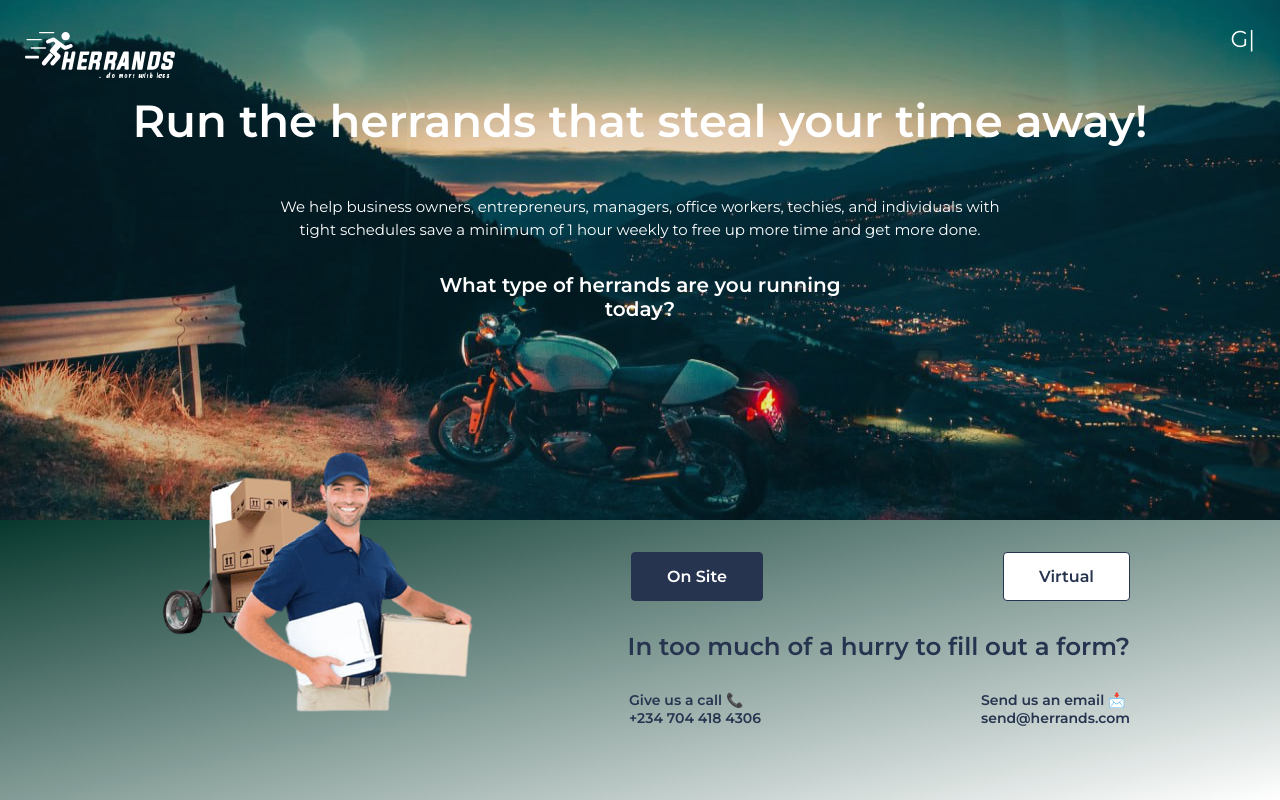
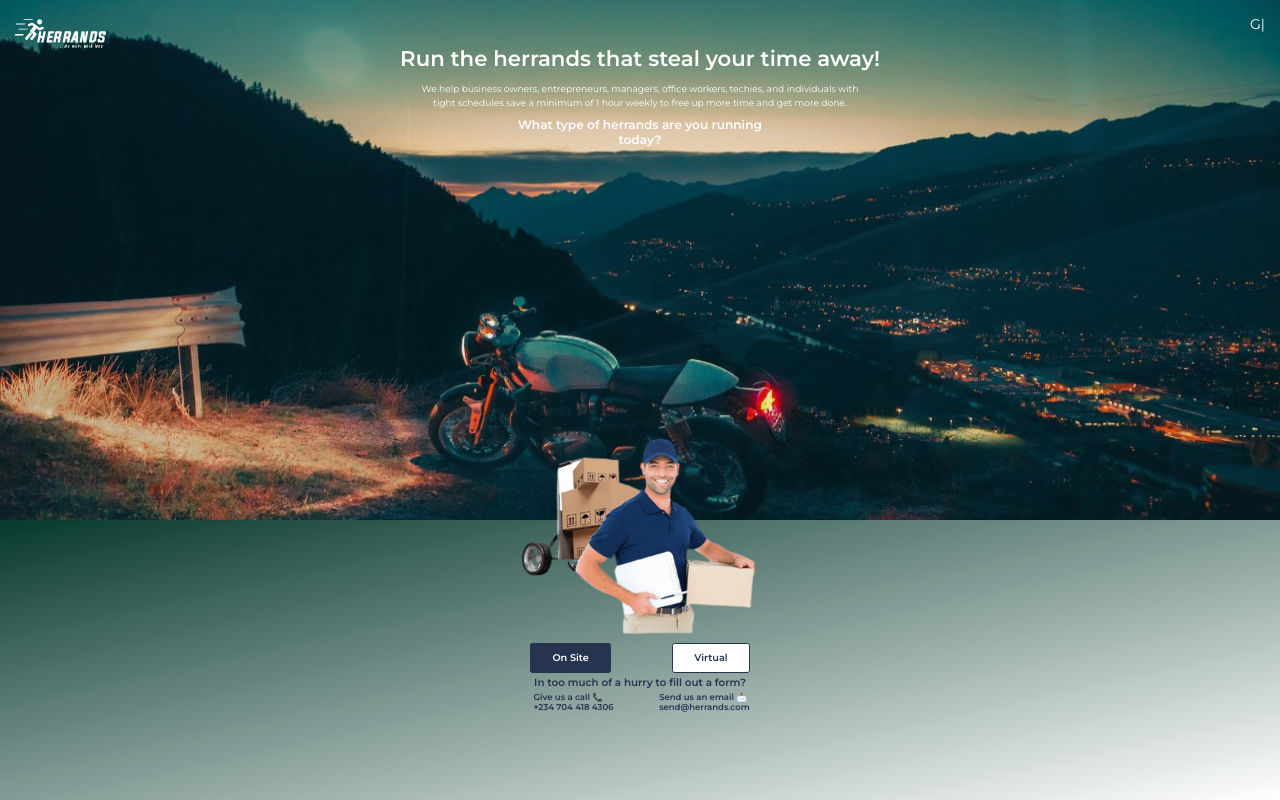
Before and after one commit to jummie-jk/Herrands-Website, a React (Create React App) app: page / in a window 1280 px wide. Built offline with nearby package versions, Linux system fonts and the light colour scheme.

Commit message:
landscape responsiveness

```diff
--- a/src/mediaquery.css
+++ b/src/mediaquery.css
@@ -45,10 +45,64 @@
           margin-right: 10.85rem;
         }
       }
-      @media screen and (max-width:768px) {
-        body {
-          overflow: visible;
+      @media only screen and (max-device-width : 900px) and (orientation: landscape) {
+        html {
+          font-size: 38%;
         }
+        .mobile-main-text,
+          .mobile-text{
+          visibility: hidden;
+          }
+        .desktop-main-text{
+          margin-top: -2rem;
+          font-size: 3.5rem;
+          font-weight: 600;
+          }
+        .desktop-text{
+          line-height: 1.5;
+          font-size: 1.7rem;
+          margin-top: -3rem;
+          font-size: 1.5rem;
+          font-weight: 400;
+        }
+        .main--text h3{
+          margin-top: -4rem;
+          font-size: 2rem;
+        }
+        .herrand-img{
+          margin-left: 0;
+          margin-top: -15rem;
+          max-width: 20%;
+        }
+        .image-container{
+          text-align: center;
+        }
+        .contact-box{
+          display: flex;
+          flex-wrap: wrap;
+          flex-direction: column;
+          align-items: center;
+          margin-top: -1rem;
+          margin-right: 0;
+        }
+        .herrands-contact-text p{
+          margin-left: 11rem;
+          margin-right: 10.85rem;
+        }
+        .herrands-contact-text p{
+          font-weight: 600;
+          margin-left: 4rem;
+          margin-right: 3.5rem;
+        }
+        .herrands-form-text{
+          margin-top: 0.5rem;
+          margin-bottom: 0.5rem;
+          font-weight: 600;
+          font-size: 1.7rem;
+        }
+        .btn--white {
+          margin-left: 10rem;
+         }
       }
       @media screen and (max-width:610px) {
         html {
```
